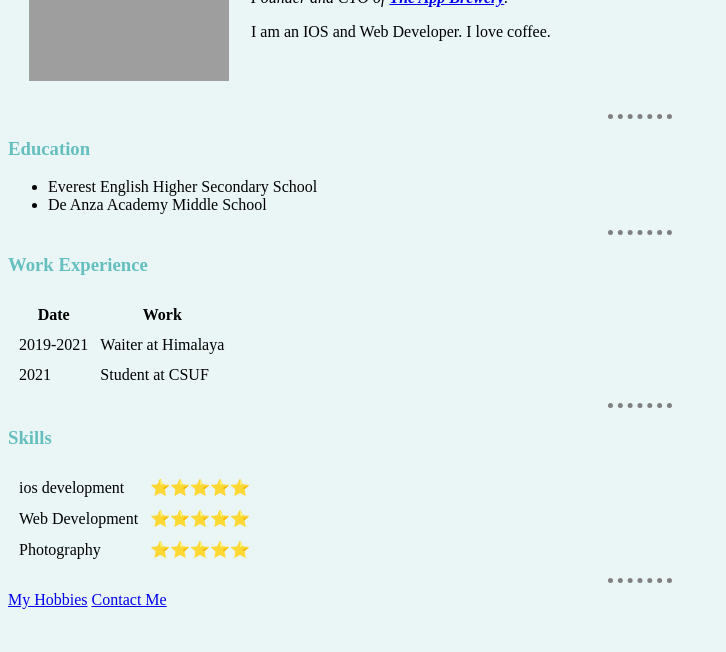
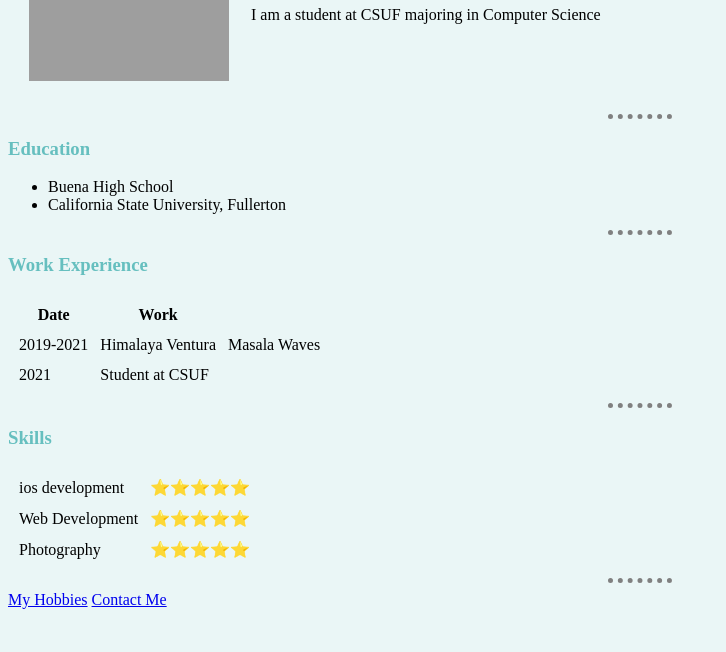
Before and after one commit to BiploveGC/Personal-Site, a plain HTML site: page index.html in a window 1280 px wide. Shown: the part 148-800 px from the top of the page, without its empty margins (0-726 px from the left). Drawn offline with Linux system fonts and the light colour scheme; grey boxes are pictures that could not be loaded.

Commit message:
second commit

```diff
--- a/index.html
+++ b/index.html
@@ -14,8 +14,7 @@
       <td><img src="images/biplove.png" alt="biplove profile picture" width="200" height="200"></td>
       <td>
         <h1>Biplove GC</h1>
-        <p><em>Founder and CTO of <strong><a href="https://www.appbrewery.co/">The App Brewery</a></strong>.</em></p>
-        <p>I am an IOS and Web Developer. I love coffee.</p>
+        <p>I am a student at CSUF majoring in Computer Science</p>
       </td>
     </tr>
   </table>
@@ -23,8 +22,8 @@
   <hr>
   <h3>Education</h3>
   <ul>
-    <li>Everest English Higher Secondary School</li>
-    <li>De Anza Academy Middle School</li>
+    <li>Buena High School</li>
+    <li>California State University, Fullerton</li>
   </ul>
   <hr>
   <h3>Work Experience</h3>
@@ -38,7 +37,8 @@
     <tbody>
       <tr>
         <td>2019-2021</td>
-        <td>Waiter at Himalaya</td>
+        <td>Himalaya Ventura</td>
+        <td>Masala Waves</td>
       </tr>
       <tr>
         <td>2021</td>
```
